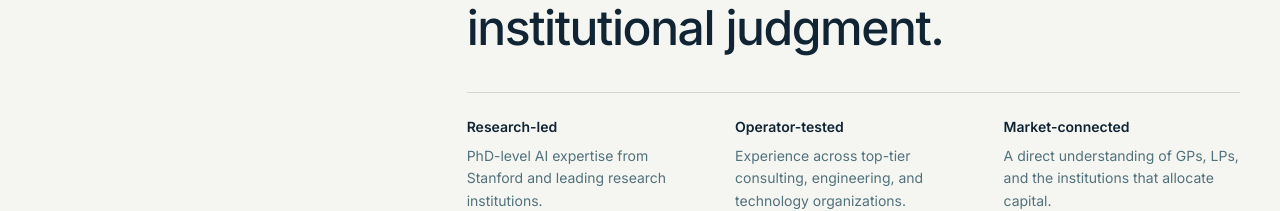
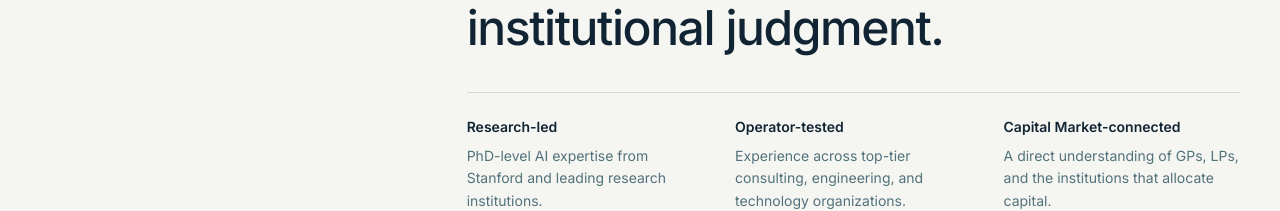
Before and after one commit to Mohammd-Rasouli/aix2-website, a Next.js app: page / in a window 1280 px wide. Shown: the part 1173-1384 px from the top of the page. Built offline with nearby package versions, Linux system fonts and the light colour scheme.

Commit message:
Update capital market wording

```diff
--- a/app/page.tsx
+++ b/app/page.tsx
@@ -68,7 +68,7 @@ export default function Home() {
                 <div className="mt-10 grid gap-8 border-t border-[#102433]/15 pt-6 md:grid-cols-3">
                   <div><p className="text-sm font-semibold text-[#102433]">Research-led</p><p className="mt-2 text-sm leading-relaxed text-[#52717b]">PhD-level AI expertise from Stanford and leading research institutions.</p></div>
                   <div><p className="text-sm font-semibold text-[#102433]">Operator-tested</p><p className="mt-2 text-sm leading-relaxed text-[#52717b]">Experience across top-tier consulting, engineering, and technology organizations.</p></div>
-                  <div><p className="text-sm font-semibold text-[#102433]">Market-connected</p><p className="mt-2 text-sm leading-relaxed text-[#52717b]">A direct understanding of GPs, LPs, and the institutions that allocate capital.</p></div>
+                  <div><p className="text-sm font-semibold text-[#102433]">Capital Market-connected</p><p className="mt-2 text-sm leading-relaxed text-[#52717b]">A direct understanding of GPs, LPs, and the institutions that allocate capital.</p></div>
                 </div>
               </div>
             </div>
```
